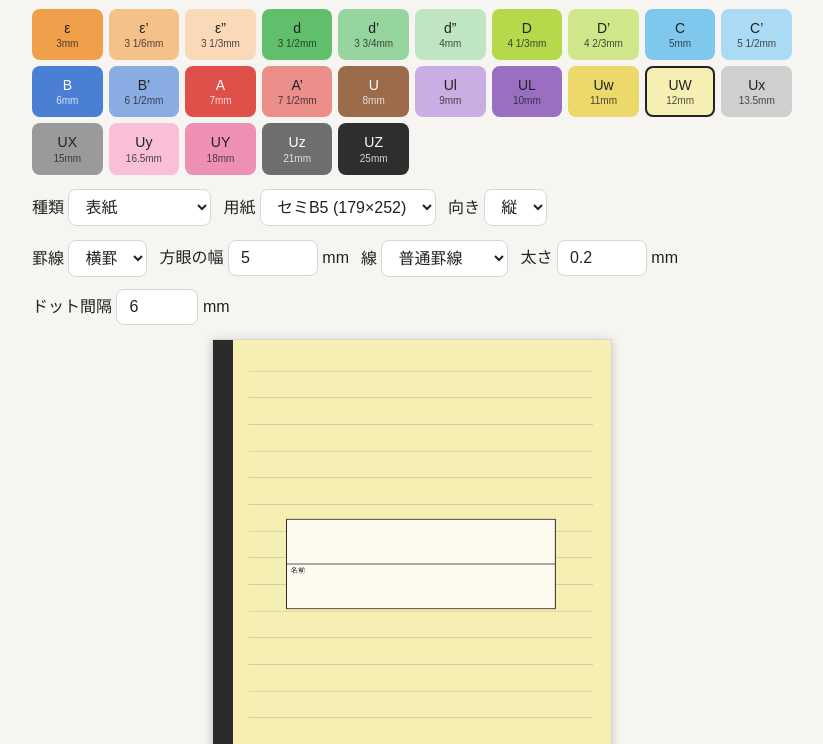
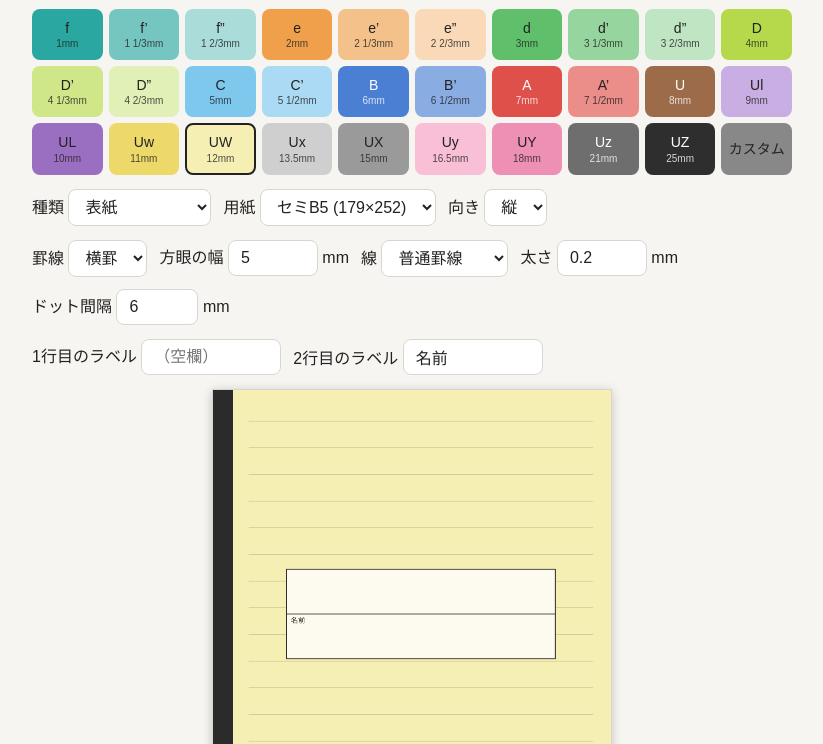
Before and after one commit to ymp-029/note, a plain HTML site: page index.html in a window 1280 px wide. Shown: the part 56-800 px from the top of the page, without its empty margins (228-1051 px from the left). Drawn offline with Linux system fonts and the light colour scheme.

Commit message:
Add files via upload

```diff
--- a/index.html
+++ b/index.html
@@ -11,6 +11,7 @@ h1{font-size:20px;margin:8px 0 12px}
 #grid{display:grid;grid-template-columns:repeat(auto-fill,minmax(64px,1fr));gap:6px}
 #grid button{border:2px solid transparent;border-radius:8px;padding:8px 2px;font-size:14px;cursor:pointer;line-height:1.3}
 #grid button small{display:block;font-size:10px;opacity:.8}
+#grid.gm button small{display:none}
 #grid button.on{border-color:var(--fg)}
 .row{display:flex;flex-wrap:wrap;gap:12px;align-items:center;margin:14px 0}
 select,.act,input{font:inherit;padding:8px 12px;border-radius:8px;border:1px solid var(--bd);background:var(--card);color:var(--fg)}
@@ -27,12 +28,14 @@ canvas{display:block;margin:0 auto;max-width:100%;max-height:70vh;border:1px sol
 <label>向き <select id="ori"><option value="p">縦</option><option value="l">横</option></select></label>
 </div>
 <div class="row"><label>罫線 <select id="dir"><option value="h">横罫</option><option value="v">縦罫</option><option value="g">方眼</option></select></label><label>方眼の幅 <input id="gw" type="number" value="5" step="0.5" min="1" style="width:64px"> mm</label><label>線 <select id="lstyle"><option value="n">普通罫線</option><option value="d">ドット罫線</option><option value="t">点線</option></select></label><label>太さ <input id="lw" type="number" value="0.2" step="0.05" min="0.05" style="width:64px"> mm</label><label>ドット間隔 <input id="dg" type="number" value="6" min="1" style="width:56px"> mm</label></div>
+<div id="cust" class="row"><label>色 <input id="cc" type="color" value="#888888"></label><label>幅 <input id="cw" type="number" value="9" step="0.1" min="0.5" style="width:72px"> mm</label><label>記号 <input id="cs" size="4" value="X"></label></div>
+<div id="cover" class="row"><label>1行目のラベル <input id="cl1" size="10" placeholder="（空欄）"></label><label>2行目のラベル <input id="cl2" size="10" value="名前"></label></div>
 <div id="inner"><div class="row"><label>中央 <input id="tc" size="14" value="No. ________"></label><label>右 <input id="tr" size="22" value="日付 ______年 ____月 ____日"></label></div>
 <div class="row"><label>上余白 <input id="mtop" type="number" value="14" min="0" style="width:64px"> mm</label><label>下余白 <input id="mbot" type="number" value="12" min="0" style="width:64px"> mm</label><label>行数 <input id="nr" type="number" min="1" placeholder="自動" style="width:72px"></label></div>
 <p id="calc"></p>
 <details><summary>全サイズの行数表</summary><div id="tbl"></div></details></div>
 <canvas id="cv"></canvas>
-<div class="row"><button class="act" id="one">このサイズをPDFで保存</button><button class="act" id="all">全25種を1つのPDFで保存</button></div>
+<div class="row"><button class="act" id="one">このサイズをPDFで保存</button><button class="act" id="all">全種類を1つのPDFで保存</button></div>
 <p id="msg"></p>
 <script>
 const F="'Hiragino Sans','Yu Gothic','Noto Sans JP',sans-serif";
@@ -42,9 +45,10 @@ const hexToRgb=h=>[1,3,5].map(i=>parseInt(h.slice(i,i+2),16));
 const mix=(a,b,t)=>{const A=hexToRgb(a),B=hexToRgb(b);return '#'+A.map((v,i)=>Math.round(v+(B[i]-v)*t).toString(16).padStart(2,'0')).join('')};
 const lum=h=>{const [r,g,b]=hexToRgb(h);return(0.299*r+0.587*g+0.114*b)/255};
 // [入力用, 手書き, mm表記, mm値, 色, 段, 市販]
-const G=[['e','ε',['3','3 1/6','3 1/3'],[3,19/6,10/3],'#f0a04b'],
-['d','d',['3 1/2','3 3/4','4'],[3.5,3.75,4],'#5fbf6a'],
-['D','D',['4 1/3','4 2/3'],[13/3,14/3],'#b5d94a'],
+const G=[['f','f',['1','1 1/3','1 2/3'],[1,4/3,5/3],'#2aa7a0'],
+['e','e',['2','2 1/3','2 2/3'],[2,7/3,8/3],'#f0a04b'],
+['d','d',['3','3 1/3','3 2/3'],[3,10/3,11/3],'#5fbf6a'],
+['D','D',['4','4 1/3','4 2/3'],[4,13/3,14/3],'#b5d94a'],
 ['C','C',['5','5 1/2'],[5,5.5],'#7ec8ee',1],
 ['B','B',['6','6 1/2'],[6,6.5],'#4a7fd4',1],
 ['A','A',['7','7 1/2'],[7,7.5],'#e0504a',1]];
@@ -72,10 +76,13 @@ function render(r,p,c,s){if($('kind').value==='i')return renderInner(r,p,c,s);
   x.fillStyle=mix(r.hex,'#ffffff',0.78);x.strokeStyle=fg;x.lineWidth=0.4*s;
   x.fillRect(bx,by,bw,bh);x.strokeRect(bx,by,bw,bh);x.beginPath();x.moveTo(bx,by+bh/2);x.lineTo(bx+bw,by+bh/2);x.stroke();
     x.fillStyle='#222';x.font=`${3.2*s}px ${F}`;x.textBaseline='top';x.textAlign='left';
-  x.fillText('名前',bx+2*s,by+bh/2+1.5*s);
-  x.fillStyle=fg;x.textBaseline='alphabetic';x.font=`bold ${20*s}px ${F}`;x.fillText(r.hw,L,H-12*s);
-  x.textAlign='right';x.font=`${6*s}px ${F}`;x.fillText(r.mmT+' mm',R,H-12*s);
+  x.fillText($('cl1').value,bx+2*s,by+1.5*s);x.fillText($('cl2').value,bx+2*s,by+bh/2+1.5*s);
+  x.fillStyle=fg;x.textBaseline='alphabetic';x.font=`bold ${20*s}px ${F}`;if(dir==='g')symS(x,20*s,L,H-12*s,'left',true);else x.fillText(r.hw,L,H-12*s);
+  if(dir!=='g'){x.textAlign='right';x.font=`${6*s}px ${F}`;x.fillText(r.mmT+' mm',R,H-12*s)}
 }
+function symS(x,fs,px,py,align,bold){const sub=String(num('gw',5)),b=bold?'bold ':'';
+  x.font=`${b}${fs}px ${F}`;const w1=x.measureText('S').width;x.font=`${b}${fs*0.6}px ${F}`;const t=w1+x.measureText(sub).width,sx=align==='right'?px-t:px;
+  x.textAlign='left';x.font=`${b}${fs}px ${F}`;x.fillText('S',sx,py);x.font=`${b}${fs*0.6}px ${F}`;x.fillText(sub,sx+w1,py+fs*0.25);x.font=`${b}${fs}px ${F}`}
 const pp=()=>{const p=PAPERS[$('paper').value];return $('ori').value==='l'?[p[0],p[2],p[1]]:p};
 const num=(id,d)=>{const v=parseFloat(document.getElementById(id).value);return isFinite(v)&&v>=0?v:d};
 function renderInner(r,p,c,s){
@@ -102,7 +109,7 @@ function renderInner(r,p,c,s){
   }
   x.setLineDash([]);
   x.fillStyle=tcol;x.font=`${3.5*s}px ${F}`;x.textBaseline='alphabetic';
-  x.textAlign='left';x.fillText(dir==='g'?'\u65b9\u773c '+num('gw',5)+'mm':r.hw+'  '+r.mmT+'mm',L,ty);
+  if(dir==='g')symS(x,3.5*s,L,ty,'left',false);else{x.textAlign='left';x.fillText(r.hw+'  '+r.mmT+'mm',L,ty)}
   x.textAlign='center';x.fillText($('tc').value,W/2,ty);
   x.textAlign='right';x.fillText($('tr').value,R,ty);
 }
@@ -127,16 +134,18 @@ function pdf(jpgs,wmm,hmm){
 const $=id=>document.getElementById(id),cv=$('cv'),msg=$('msg');
 let cur=rows.find(r=>r.key==='UW');
 PAPERS.forEach((p,i)=>{const o=document.createElement('option');o.value=i;o.textContent=p[0];$('paper').append(o)});$('paper').value=5;
+rows.push({key:'custom',hw:'X',mmT:'9',mm:9,hex:'#888888',mk:false,custom:true});
 rows.forEach(r=>{const b=document.createElement('button');b.style.background=r.hex;b.style.color=lum(r.hex)<0.5?'#fff':'#222';
-  b.innerHTML=`${r.hw}<small>${r.mmT}mm</small>`;b.onclick=()=>{cur=r;autoMargin();draw()};r.btn=b;$('grid').append(b)});
+  b.innerHTML=r.custom?'カスタム':`${r.hw}<small>${r.mmT}mm</small>`;b.onclick=()=>{cur=r;autoMargin();draw()};r.btn=b;$('grid').append(b)});
 function autoMargin(){$('mtop').value=5;$('mbot').value=5;$('nr').value=''}
 function calc(){const p=pp(),H=p[2],mt=num('mtop',14),mb=num('mbot',12);
   if($('dir').value!=='h'){const gp=$('dir').value==='g'?num('gw',5):cur.mm,nc=Math.floor((p[1]-20)/gp+1e-6),nrr=Math.floor((H-mt-mb-7)/gp+1e-6);$('calc').textContent=$('dir').value==='v'?`${cur.hw}\uff08${cur.mmT}mm\uff09: ${nc}\u5217\uff08\u7dda${nc+1}\u672c\uff09`:`\u65b9\u773c ${gp}mm: \u6a2a${nc}\u30de\u30b9\u00d7\u7e26${nrr}\u30de\u30b9`;$('tbl').innerHTML='';return}
   const f=(m,q)=>{const n=q>0?q:Math.floor((H-mt-mb-7)/m+1e-6),sl=(H-mt-mb)-n*m-7;return[n,+(mt+sl/2).toFixed(1),+(mb+sl/2).toFixed(1)]};
   const[n,ru,rd]=f(cur.mm,parseInt($('nr').value));$('calc').textContent=`${cur.hw}（${cur.mmT}mm）: ${n}行（線${n+1}本）／上の余白 ${ru}mm・下の余白 ${rd}mm`;
   $('tbl').innerHTML='<table>'+rows.map(r=>{const[k,m1,m2]=f(r.mm);return`<tr><td>${r.hw}</td><td>${r.mmT}mm</td><td>${k}行</td><td>上${m1}・下${m2}mm</td></tr>`}).join('')+'</table>'}
-function draw(){rows.forEach(r=>r.btn.classList.toggle('on',r===cur));const inn=$('kind').value==='i';$('inner').style.display=inn?'':'none';render(cur,pp(),cv,5);if(inn)calc()}
-$('paper').onchange=()=>{autoMargin();draw()};$('ori').onchange=draw;$('kind').onchange=draw;['tc','tr','mtop','mbot','nr','lw','dg','lstyle','dir','gw'].forEach(i=>$(i).oninput=draw);autoMargin();draw();
+function syncCustom(){const w=parseFloat($('cw').value),c=rows[rows.length-1];c.mm=isFinite(w)&&w>0?w:9;c.mmT=String(+c.mm.toFixed(2));c.hex=$('cc').value;c.hw=$('cs').value||'X';c.btn.style.background=c.hex;c.btn.style.color=lum(c.hex)<0.5?'#fff':'#222'}
+function draw(){syncCustom();$('cust').style.display=cur.custom?'':'none';$('grid').classList.toggle('gm',$('dir').value==='g');rows.forEach(r=>r.btn.classList.toggle('on',r===cur));const inn=$('kind').value==='i';$('inner').style.display=inn?'':'none';$('cover').style.display=inn?'none':'';render(cur,pp(),cv,5);if(inn)calc()}
+$('paper').onchange=()=>{autoMargin();draw()};$('ori').onchange=draw;$('kind').onchange=draw;['cc','cw','cs','cl1','cl2','tc','tr','mtop','mbot','nr','lw','dg','lstyle','dir','gw'].forEach(i=>$(i).oninput=draw);autoMargin();draw();
 async function toJpg(r,p){const c=document.createElement('canvas');render(r,p,c,6);
   const b=await new Promise(res=>c.toBlob(res,'image/jpeg',0.92));return{b:new Uint8Array(await b.arrayBuffer()),w:c.width,h:c.height}}
 async function save(list,name){
```
